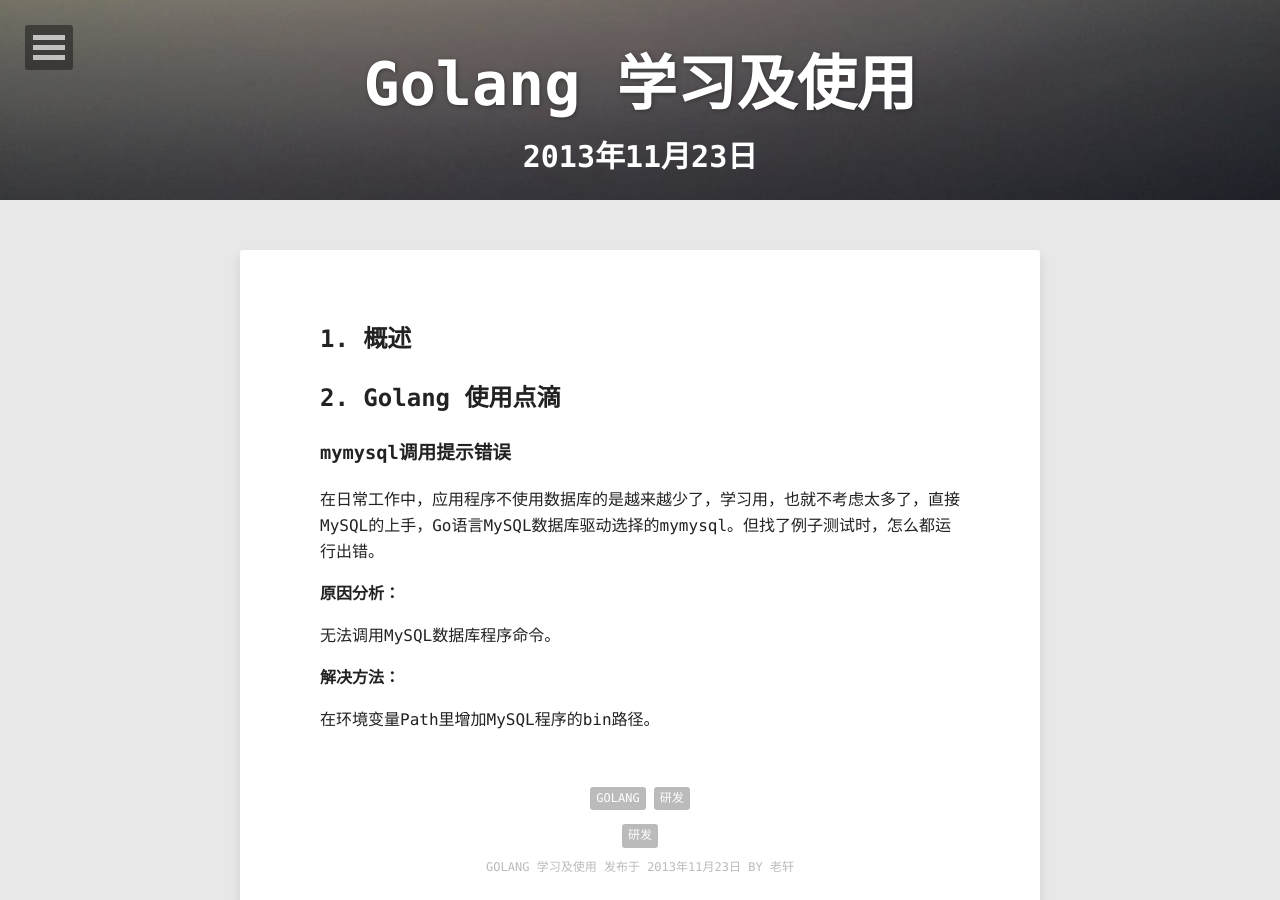
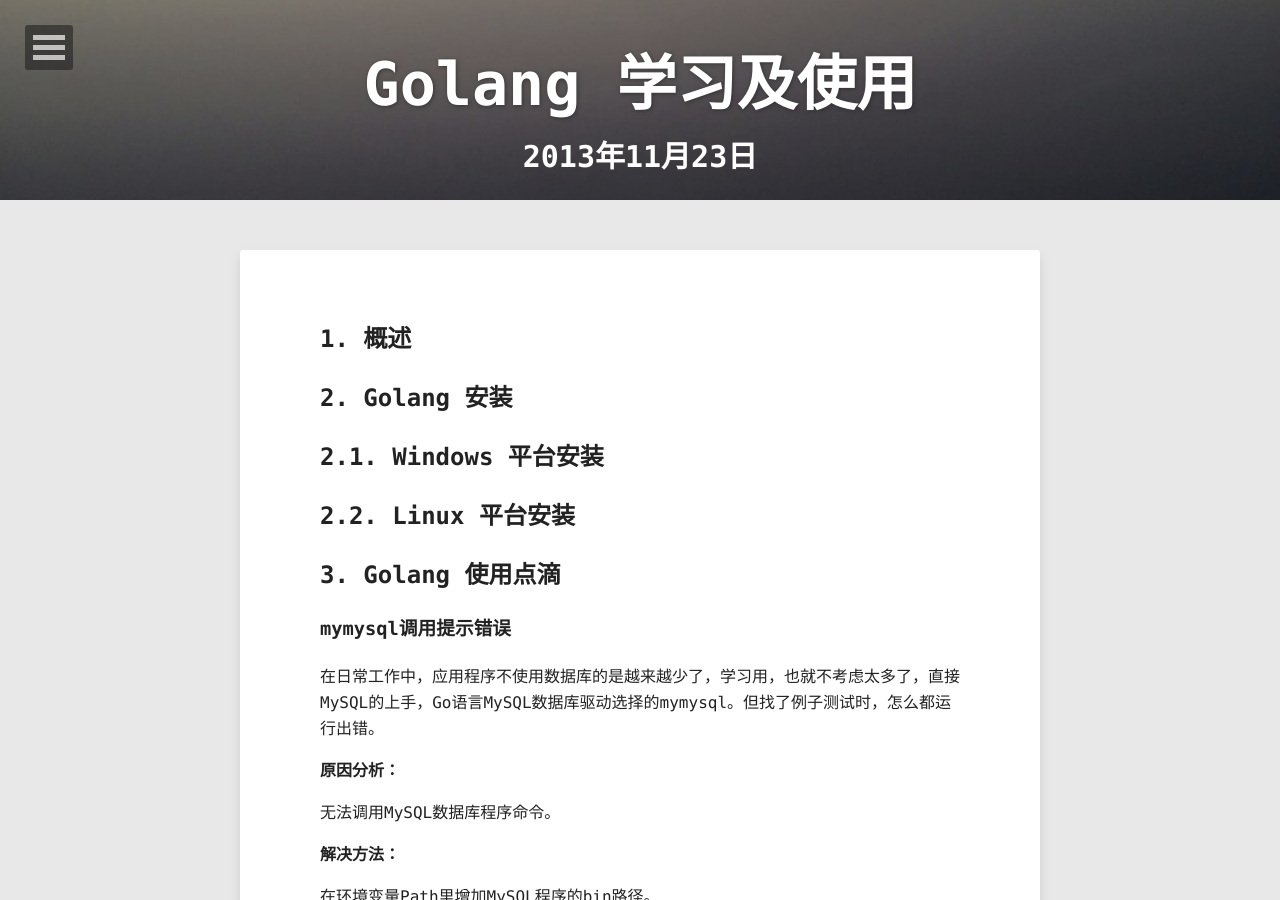
Before and after one commit to idxuan/idxuan.github.io, a Jekyll site: the page built from _posts/developments/2013-11-23-learning-and-using-golang.md, in a window 1280 px wide and 900 px high. Built offline with Jekyll 4.4.1, drawn with Linux system fonts in a browser that asks for light colours; nearby versions of some CDN libraries; Markdown is read by kramdown in place of the engine named in the settings; comment, search, counter and statistics services are not loaded.

Commit message:
modified post golang

```diff
--- a/_posts/developments/2013-11-23-learning-and-using-golang.md
+++ b/_posts/developments/2013-11-23-learning-and-using-golang.md
@@ -11,7 +11,15 @@
 
 ## 1. 概述
 
-## 2. Golang 使用点滴
+## 2. Golang 安装
+
+## 2.1. Windows 平台安装
+
+## 2.2. Linux 平台安装
+
+
+
+## 3. Golang 使用点滴
 
 ### mymysql调用提示错误
 
```
